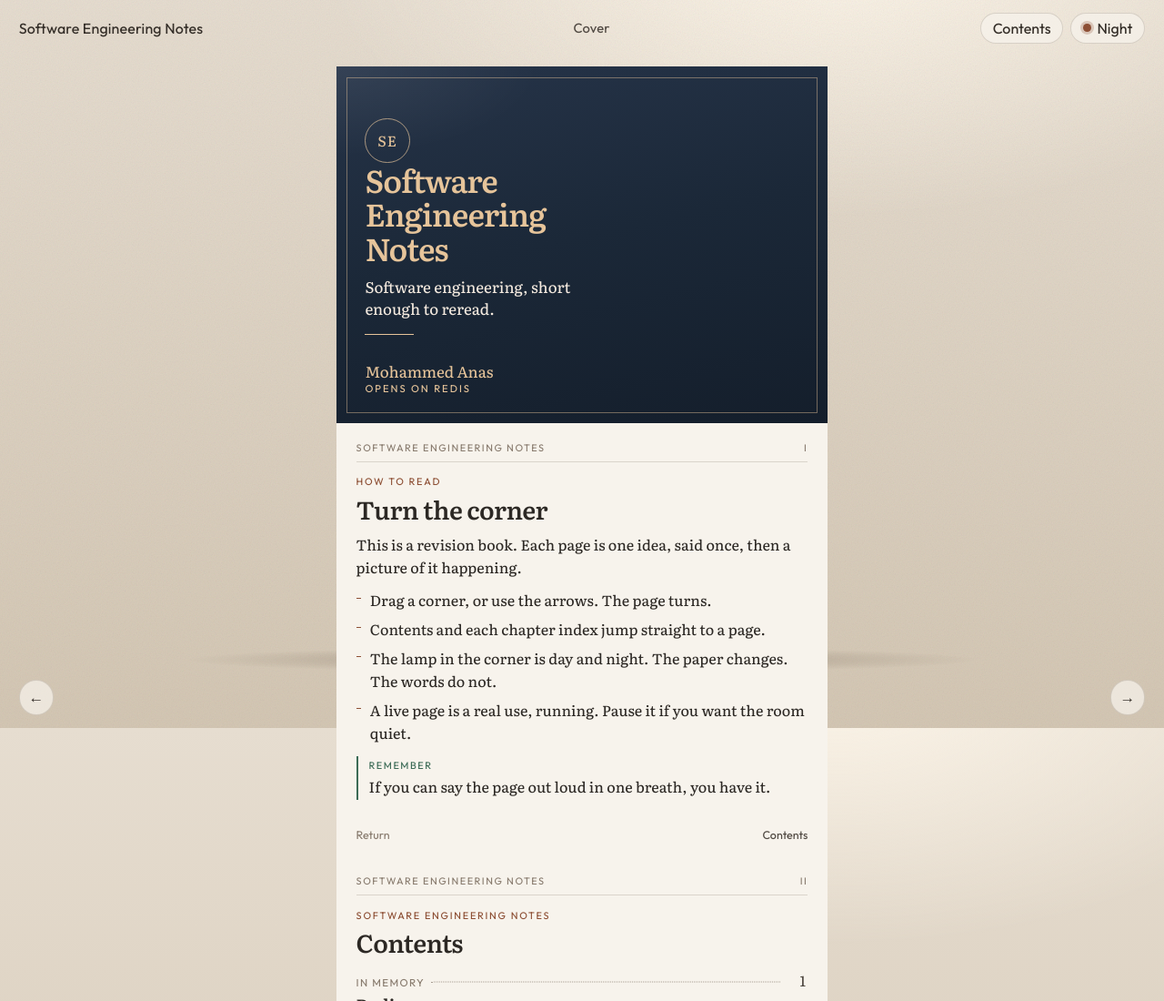
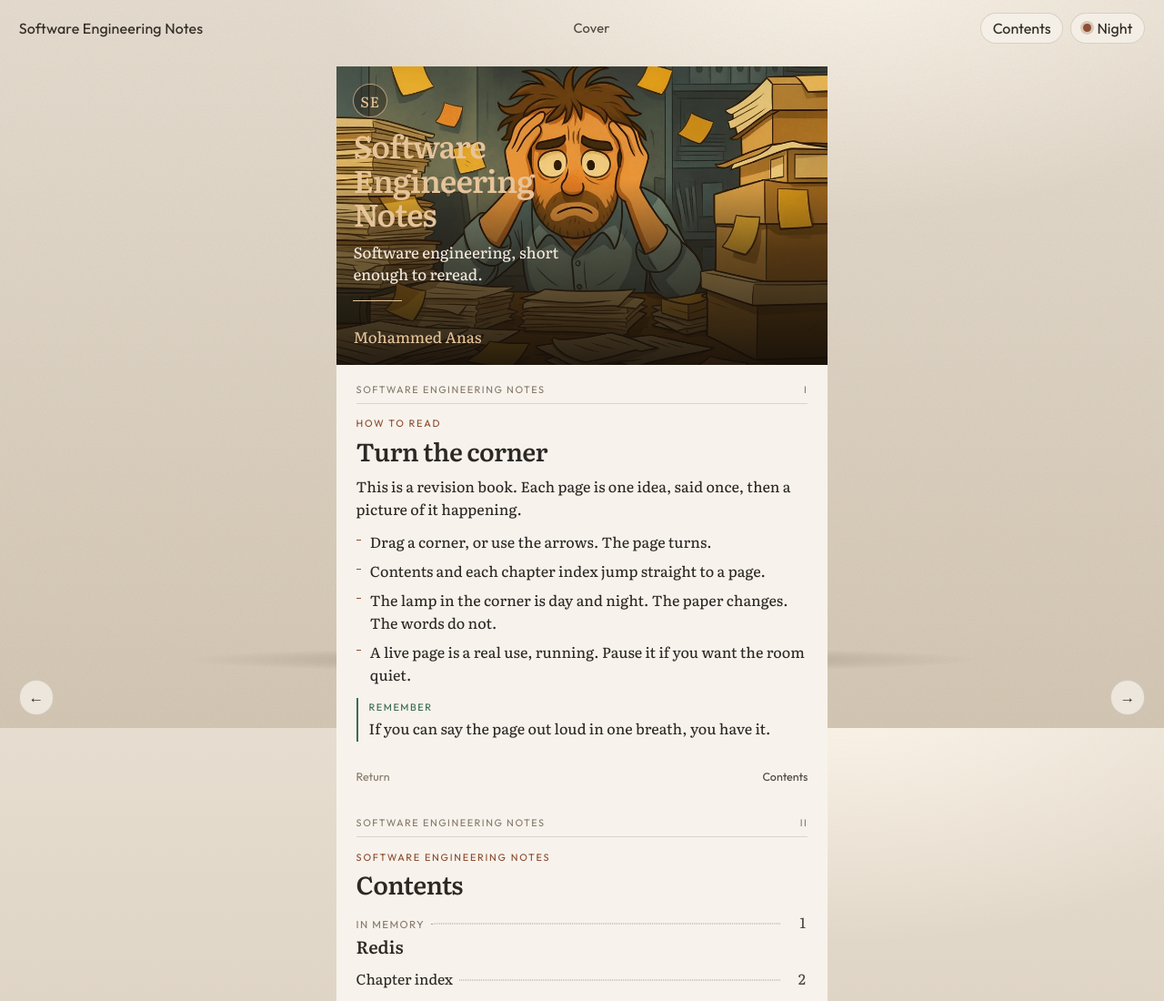
Before and after one commit to mohammed-anas/Backend-Engineering-Notes, a website built with Vite: page index.html in a window 1280 px wide. Shown: the top 1100 px of the page at 91% size. Built offline with nearby package versions, Linux system fonts and the light colour scheme; what page-flip would draw is missing.

Commit message:
Use the illustration as the cover and keep the title readable in day and night.
Co-authored-by: Cursor <cursoragent@cursor.com>

```diff
--- a/src/render.js
+++ b/src/render.js
@@ -14,13 +14,14 @@ function renderPage(page, book) {
 const layouts = {
   cover(page, book) {
     return `<div class="cover">
+      <img class="cover-art" src="./cover.jpg" alt="" />
+      <div class="cover-shade" aria-hidden="true"></div>
       <div class="cover-frame">
         <p class="cover-mark" aria-hidden="true">SE</p>
         <h1>${escapeHtml(book.title)}</h1>
         <p class="cover-sub">${escapeHtml(book.subtitle)}</p>
         <div class="cover-rule" aria-hidden="true"></div>
         <p class="cover-author">${escapeHtml(book.author)}</p>
-        <p class="cover-opens">Opens on Redis</p>
       </div>
     </div>`;
   },
--- a/src/styles.css
+++ b/src/styles.css
@@ -869,24 +869,50 @@ html[data-theme="night"] .lamp {
 }
 
 .cover {
+  position: relative;
   height: 100%;
-  padding: 0.7rem;
-  color: #f4eadf;
+  overflow: hidden;
+  color: #f7f1e8;
+  background: #2a241c;
+}
+
+.cover-art {
+  position: absolute;
+  inset: 0;
+  width: 100%;
+  height: 100%;
+  object-fit: cover;
+  object-position: center 42%;
+  filter: saturate(1.04) contrast(1.02);
+}
+
+.cover-shade {
+  position: absolute;
+  inset: 0;
   background:
-    radial-gradient(90% 55% at 0% 0%, rgba(255, 255, 255, 0.07), transparent 46%),
-    linear-gradient(168deg, #263449 0%, #1b2838 48%, #141e2b 100%);
+    linear-gradient(180deg, rgba(42, 32, 22, 0.08) 0%, rgba(42, 32, 22, 0.02) 38%, rgba(28, 20, 14, 0.55) 62%, rgba(18, 13, 9, 0.9) 100%);
+}
+
+html[data-theme="night"] .cover-art {
+  filter: brightness(0.62) saturate(0.78) contrast(1.06);
+}
+
+html[data-theme="night"] .cover-shade {
+  background:
+    linear-gradient(180deg, rgba(8, 7, 6, 0.28) 0%, rgba(8, 7, 6, 0.18) 36%, rgba(6, 5, 4, 0.72) 62%, rgba(4, 3, 2, 0.94) 100%);
 }
 
 .cover-frame {
+  position: relative;
+  z-index: 1;
   height: 100%;
-  border: 1px solid rgba(230, 196, 154, 0.45);
-  padding: 1.35rem 1.2rem 1.2rem;
+  padding: 1.15rem 1.15rem 1.2rem;
   display: flex;
   flex-direction: column;
+  justify-content: flex-end;
 }
 
 .cover-series,
-.cover-opens,
 .back-kicker {
   margin: 0;
   font-family: var(--sans);
@@ -898,9 +924,9 @@ html[data-theme="night"] .lamp {
 }
 
 .cover-mark {
-  width: 3.1rem;
-  height: 3.1rem;
-  margin: 1.4rem 0 auto;
+  width: 2.35rem;
+  height: 2.35rem;
+  margin: 0 0 0.75rem;
   display: grid;
   place-items: center;
   border: 1px solid rgba(230, 196, 154, 0.7);
@@ -908,6 +934,7 @@ html[data-theme="night"] .lamp {
   font-family: var(--serif);
   color: var(--foil);
   letter-spacing: 0.06em;
+  background: rgba(18, 13, 9, 0.35);
 }
 
 .cover h1,
@@ -951,10 +978,6 @@ html[data-theme="night"] .lamp {
   background: var(--foil);
   transform-origin: left center;
   animation: draw 1.3s ease both;
-}
-
-.cover-opens {
-  margin-top: auto;
 }
 
 .cover-back h2 {
```
Also changed, not shown: public/cover.jpg (added).
